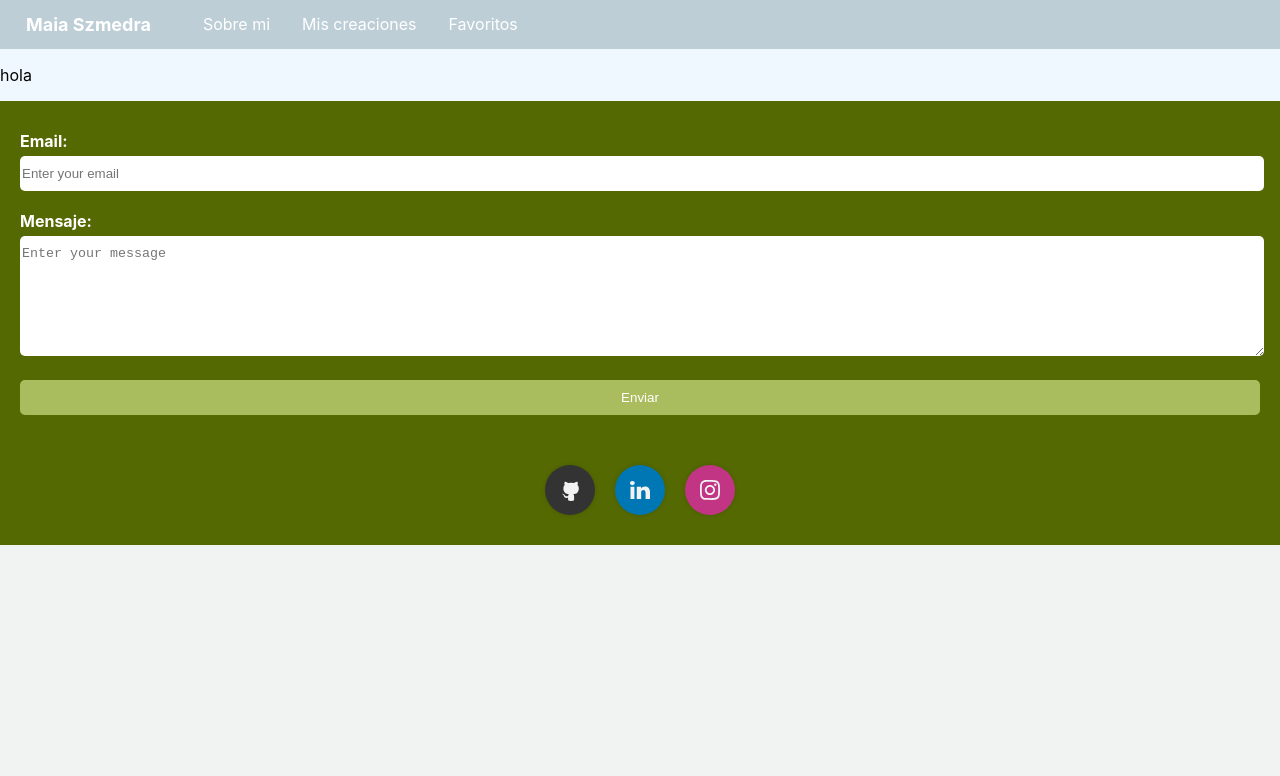
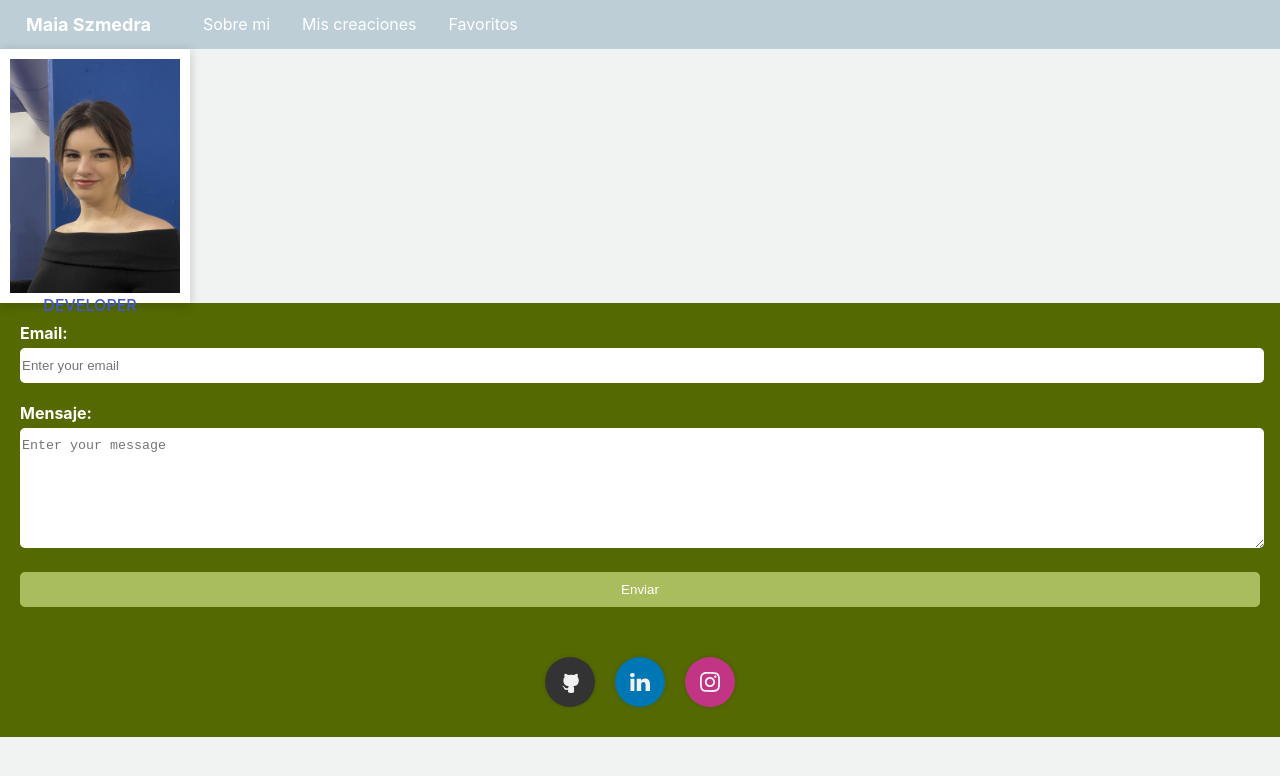
Before and after one commit to maiaszmedra/TP10-Porfolio, a React (Create React App) app: page /info in a window 1280 px wide. Shown: the top 776 px of the page. Built offline with nearby package versions, Linux system fonts and the light colour scheme.

Commit message:
va queriendo

```diff
--- a/public/Creaciones.json
+++ b/public/Creaciones.json
@@ -42,7 +42,7 @@
     {
         "id": "6",
         "nombre": "Jugando con Banderas",
-        "descripcion": "Proyecto creado en el contexto de la materia 'Estructuras y Funcionamiento de los Sistemas Informáticos'",
+        "descripcion": "Proyecto creado en el contexto de la materia 'Estruc. y Func. de los Sistemas Informáticos'",
         "image": "https://cdn.republica.gt/102021/1634742280994.webp?cw=698&ch=500&extw=jpg",
         "fecha": "Junio 2023 - Julio 2023",
         "url": "https://github.com/maiaszmedra/TP06-JugandoConBanderas"
--- a/src/Creaciones.js
+++ b/src/Creaciones.js
@@ -3,16 +3,18 @@ import "./Creaciones.css"
 import { useFavoritos } from "./ContextFavoritos";
 import { useCreaciones } from "./MyContext";
 
-export default function Info() {
+export default function Creaciones() {
     const { creaciones } = useCreaciones();
-    const { agregarFavorito, eliminarFavorito, favoritos } = useFavoritos();
-    console.log(creaciones)
+    const { agregarFavorito, eliminarFavorito } = useFavoritos();
 
-    function doalert(checkboxElem) {
-        if (checkboxElem.checked) {
-            agregarFavorito(checkboxElem);
+    function doalert(event,creacion) {
+        console.log(event, creacion);
+        if (event.target.checked) {
+            agregarFavorito(creacion);
+            console.log("se agrego");
         } else {
-            eliminarFavorito(checkboxElem);
+            eliminarFavorito(creacion);
+            console.log("zorcó")
         }
       }
 
@@ -39,7 +41,7 @@ export default function Info() {
                             <div class="card__links">
                                 <div>
                                     <div class="heart-container" title="Like">
-                                        <input type="checkbox" name="checkfield" class="checkbox" id={c.id}  onchange="doalert(c)"/>
+                                        <input type="checkbox" name="checkfield" class="checkbox" id={c.id}  onChange={(event) => doalert(event,c)}/>
                                         <div class="svg-container">
                                             <svg viewBox="0 0 24 24" class="svg-outline" xmlns="http://www.w3.org/2000/svg">
                                                 <path d="M17.5,1.917a6.4,6.4,0,0,0-5.5,3.3,6.4,6.4,0,0,0-5.5-3.3A6.8,6.8,0,0,0,0,8.967c0,4.547,4.786,9.513,8.8,12.88a4.974,4.974,0,0,0,6.4,0C19.214,18.48,24,13.514,24,8.967A6.8,6.8,0,0,0,17.5,1.917Zm-3.585,18.4a2.973,2.973,0,0,1-3.83,0C4.947,16.006,2,11.87,2,8.967a4.8,4.8,0,0,1,4.5-5.05A4.8,4.8,0,0,1,11,8.967a1,1,0,0,0,2,0,4.8,4.8,0,0,1,4.5-5.05A4.8,4.8,0,0,1,22,8.967C22,11.87,19.053,16.006,13.915,20.313Z">
--- a/src/Favoritos.js
+++ b/src/Favoritos.js
@@ -1,13 +1,78 @@
 import { Link } from "react-router-dom"
-import "./Info.css"
+import "./Favoritos.css"
+import { useFavoritos } from "./ContextFavoritos";
 import { useCreaciones } from "./MyContext";
 
 export default function Favoritos() {
-    const { data } = useCreaciones();
+    const { favoritos, agregarFavorito, eliminarFavorito } = useFavoritos();
+
+    function doalert(event,creacion) {
+        console.log(event, creacion);
+        if (event.target.checked) {
+            agregarFavorito(creacion);
+            console.log("se agrego");
+        } else {
+            eliminarFavorito(creacion);
+            console.log("zorcó")
+        }
+      }
+
+
+    if (!favoritos) {
+        return <div>
+             <p>Aquí aparecerán tus creaciones favoritas</p>
+            </div>;
+    }
 
     return (
-        <div className="container">
-            <p>favoritos</p>
+        <div>
+            <div className="container">
+                {favoritos.map((c) =>
+                    <div class="card">
+                        <div class="card__img">
+                            <img src={c.image} class="card__img" /></div>
+                        <div class="card__descr-wrapper">
+                            <p class="card__title">
+                                {c.nombre}
+                            </p>
+                            <p class="card__descr">
+                                {c.descripcion}
+                            </p>
+                            <div class="card__links">
+                                <div>
+                                    <div class="heart-container" title="Like">
+                                        <input type="checkbox" name="checkfield" class="checkbox" id={c.id}  onChange={(event) => doalert(event,c)}/>
+                                        <div class="svg-container">
+                                            <svg viewBox="0 0 24 24" class="svg-outline" xmlns="http://www.w3.org/2000/svg">
+                                                <path d="M17.5,1.917a6.4,6.4,0,0,0-5.5,3.3,6.4,6.4,0,0,0-5.5-3.3A6.8,6.8,0,0,0,0,8.967c0,4.547,4.786,9.513,8.8,12.88a4.974,4.974,0,0,0,6.4,0C19.214,18.48,24,13.514,24,8.967A6.8,6.8,0,0,0,17.5,1.917Zm-3.585,18.4a2.973,2.973,0,0,1-3.83,0C4.947,16.006,2,11.87,2,8.967a4.8,4.8,0,0,1,4.5-5.05A4.8,4.8,0,0,1,11,8.967a1,1,0,0,0,2,0,4.8,4.8,0,0,1,4.5-5.05A4.8,4.8,0,0,1,22,8.967C22,11.87,19.053,16.006,13.915,20.313Z">
+                                                </path>
+                                            </svg>
+                                            <svg viewBox="0 0 24 24" class="svg-filled" xmlns="http://www.w3.org/2000/svg">
+                                                <path d="M17.5,1.917a6.4,6.4,0,0,0-5.5,3.3,6.4,6.4,0,0,0-5.5-3.3A6.8,6.8,0,0,0,0,8.967c0,4.547,4.786,9.513,8.8,12.88a4.974,4.974,0,0,0,6.4,0C19.214,18.48,24,13.514,24,8.967A6.8,6.8,0,0,0,17.5,1.917Z">
+                                                </path>
+                                            </svg>
+                                            <svg class="svg-celebrate" width="100" height="100" xmlns="http://www.w3.org/2000/svg">
+                                                <polygon points="10,10 20,20"></polygon>
+                                                <polygon points="10,50 20,50"></polygon>
+                                                <polygon points="20,80 30,70"></polygon>
+                                                <polygon points="90,10 80,20"></polygon>
+                                                <polygon points="90,50 80,50"></polygon>
+                                                <polygon points="80,80 70,70"></polygon>
+                                            </svg>
+                                        </div>
+                                    </div>
+                                </div>
+                                <div>
+                                    <a class="link" href={c.url}>
+                                        <svg xmlns="http://www.w3.org/2000/svg" viewBox="0 0 496 512" class="svg"><path d="M165.9 397.4c0 2-2.3 3.6-5.2 3.6-3.3.3-5.6-1.3-5.6-3.6 0-2 2.3-3.6 5.2-3.6 3-.3 5.6 1.3 5.6 3.6zm-31.1-4.5c-.7 2 1.3 4.3 4.3 4.9 2.6 1 5.6 0 6.2-2s-1.3-4.3-4.3-5.2c-2.6-.7-5.5.3-6.2 2.3zm44.2-1.7c-2.9.7-4.9 2.6-4.6 4.9.3 2 2.9 3.3 5.9 2.6 2.9-.7 4.9-2.6 4.6-4.6-.3-1.9-3-3.2-5.9-2.9zM244.8 8C106.1 8 0 113.3 0 252c0 110.9 69.8 205.8 169.5 239.2 12.8 2.3 17.3-5.6 17.3-12.1 0-6.2-.3-40.4-.3-61.4 0 0-70 15-84.7-29.8 0 0-11.4-29.1-27.8-36.6 0 0-22.9-15.7 1.6-15.4 0 0 24.9 2 38.6 25.8 21.9 38.6 58.6 27.5 72.9 20.9 2.3-16 8.8-27.1 16-33.7-55.9-6.2-112.3-14.3-112.3-110.5 0-27.5 7.6-41.3 23.6-58.9-2.6-6.5-11.1-33.3 2.6-67.9 20.9-6.5 69 27 69 27 20-5.6 41.5-8.5 62.8-8.5s42.8 2.9 62.8 8.5c0 0 48.1-33.6 69-27 13.7 34.7 5.2 61.4 2.6 67.9 16 17.7 25.8 31.5 25.8 58.9 0 96.5-58.9 104.2-114.8 110.5 9.2 7.9 17 22.9 17 46.4 0 33.7-.3 75.4-.3 83.6 0 6.5 4.6 14.4 17.3 12.1C428.2 457.8 496 362.9 496 252 496 113.3 383.5 8 244.8 8zM97.2 352.9c-1.3 1-1 3.3.7 5.2 1.6 1.6 3.9 2.3 5.2 1 1.3-1 1-3.3-.7-5.2-1.6-1.6-3.9-2.3-5.2-1zm-10.8-8.1c-.7 1.3.3 2.9 2.3 3.9 1.6 1 3.6.7 4.3-.7.7-1.3-.3-2.9-2.3-3.9-2-.6-3.6-.3-4.3.7zm32.4 35.6c-1.6 1.3-1 4.3 1.3 6.2 2.3 2.3 5.2 2.6 6.5 1 1.3-1.3.7-4.3-1.3-6.2-2.2-2.3-5.2-2.6-6.5-1zm-11.4-14.7c-1.6 1-1.6 3.6 0 5.9 1.6 2.3 4.3 3.3 5.6 2.3 1.6-1.3 1.6-3.9 0-6.2-1.4-2.3-4-3.3-5.6-2z"></path></svg>
+                                    </a>
+                                </div>
+                            </div>
+                        </div>
+                    </div>
+                )}
+            </div>
+
         </div>
     )
 
--- a/src/Info.css
+++ b/src/Info.css
@@ -0,0 +1,83 @@
+.cardInfo {
+    overflow: visible;
+    position: relative;
+    width: 190px;
+    height: 254px;
+    background: #fff;
+    box-shadow: 0 2px 10px rgba(0, 0, 0, .2);
+  }
+
+  .cardInfo:before,
+  .cardInfo:after {
+    content: "";
+    position: absolute;
+    top: 0;
+    left: 0;
+    width: 100%;
+    height: 100%;
+    border-radius: 4px;
+    background: #fff;
+    transition: 0.5s;
+    z-index: -99;
+  }
+
+  .details {
+    position: absolute;
+    left: -10px;
+    right: 0;
+    bottom: 5px;
+    height: 60px;
+    text-align: center;
+    text-transform: uppercase;
+  }
+
+  /*Image*/
+  .imgbox {
+    position: absolute;
+    top: 10px;
+    left: 10px;
+    bottom: 10px;
+    right: 10px;
+    background: #222;
+    transition: 0.5s;
+    z-index: 1;
+  }
+
+  .img {
+    background: #4158D0;
+    background-image: linear-gradient(45deg, #4158D0, #C850C0);
+    position: absolute;
+    top: 0;
+    left: 0;
+    width: 100%;
+    height: 100%;
+  }
+
+  /*Text*/
+  .title {
+    font-weight: 600;
+    font-size: 20px;
+    color: #777;
+  }
+
+  .caption {
+    font-weight: 500;
+    font-size: 16px;
+    color: #4158D0;
+    display: block;
+    margin-top: 5px;
+  }
+
+  /*Hover*/
+  .cardInfo:hover .imgbox {
+    bottom: 80px;
+  }
+
+  .cardInfo:hover:before {
+    transform: rotate(20deg);
+  }
+
+  .cardInfo:hover:after {
+    transform: rotate(10deg);
+    box-shadow: 0 2px 20px rgba(0, 0, 0, .2);
+  }
--- a/src/Info.js
+++ b/src/Info.js
@@ -1,13 +1,17 @@
-import { Link } from "react-router-dom"
 import "./Info.css"
-import { useCreaciones } from "./MyContext";
 
 export default function Info() {
-    const { data } = useCreaciones();
-
     return (
-        <div className="container">
-            <p>hola</p>
+        <div class="cardInfo">
+            <div class="imgbox">
+                <div class="img">
+                    <img src="../yo.jpg" class="img" />
+                </div>
+            </div>
+            <div class="details">
+                <h2 class="title">John Doe</h2>
+                <span class="caption">Developer</span>
+            </div>
         </div>
     )
 
```
Also changed, not shown: public/yo.jpg (added).
